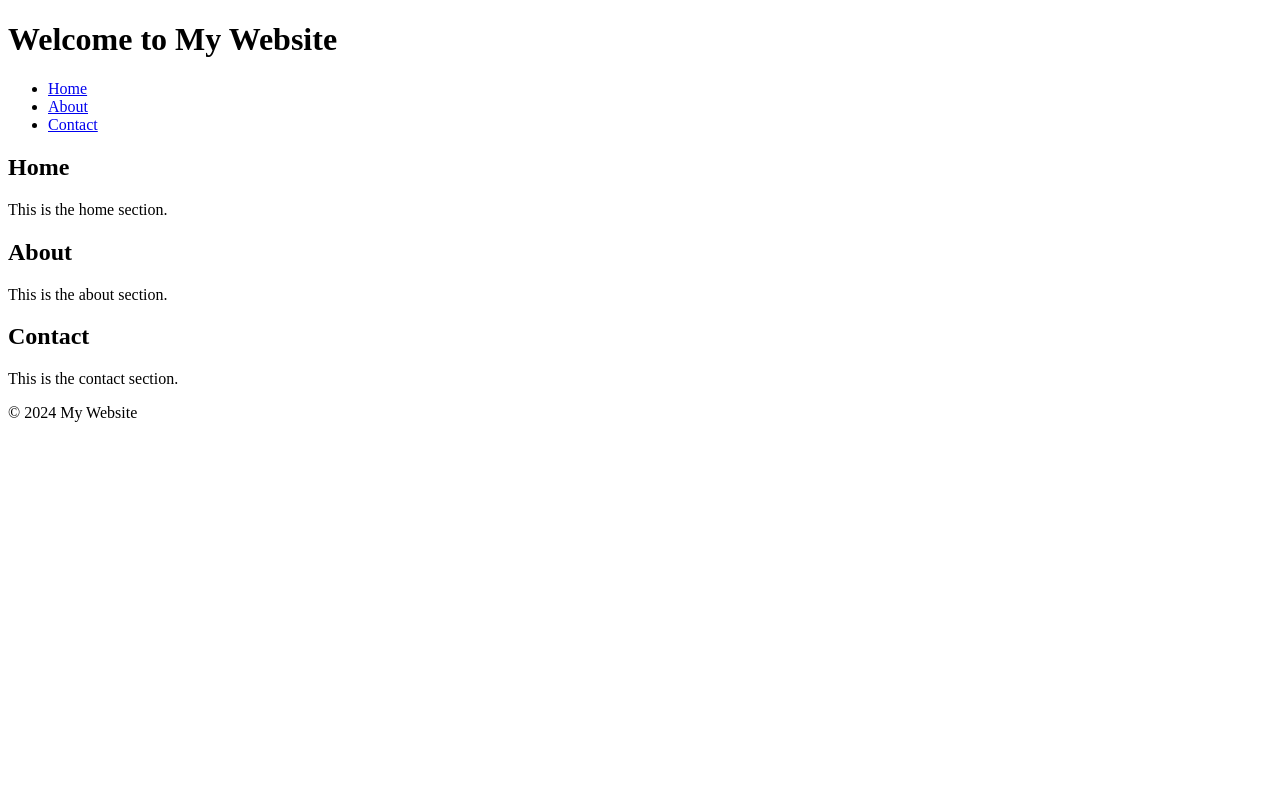
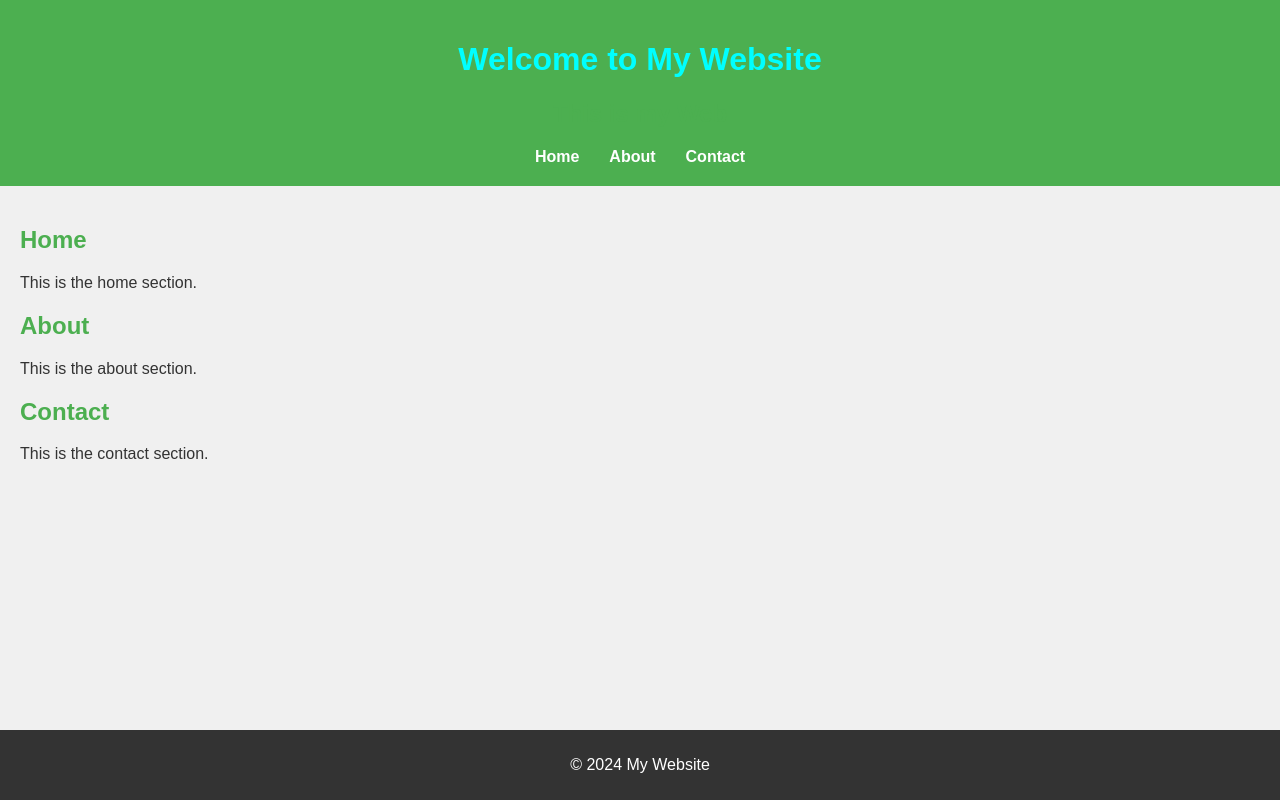
Before and after one commit to Devminified-Intern-001/My-website, a plain HTML site: page index.html in a window 1280 px wide. Drawn offline with Linux system fonts and the light colour scheme.

Commit message:
second commit

```diff
--- a/index.html
+++ b/index.html
@@ -4,11 +4,12 @@
         <meta charset="UTF-8">
     <meta name="viewport" content="width=device-width, initial-scale=1.0">
     <title>My First Web Page</title>
-    <link rel="stylesheet" href="styles.css"
+    <link rel="stylesheet" href="style.css"
     </head>
     <body>
         <header>
             <h1>Welcome to My Website</h1>
+            <h2>This is my Web</h2>
             <nav>
                 <ul>
                     <li><a href="#home">Home</a></li>
--- a/style.css
+++ b/style.css
@@ -48,6 +48,9 @@ section {
 h2 {
     color: #4CAF50;
 }
+h1{
+    color:aqua;
+}
 
 /* Footer styles */
 footer {
```
